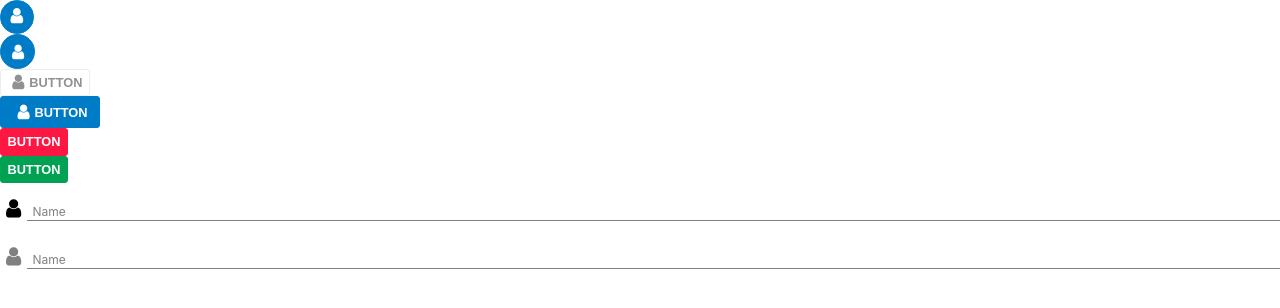
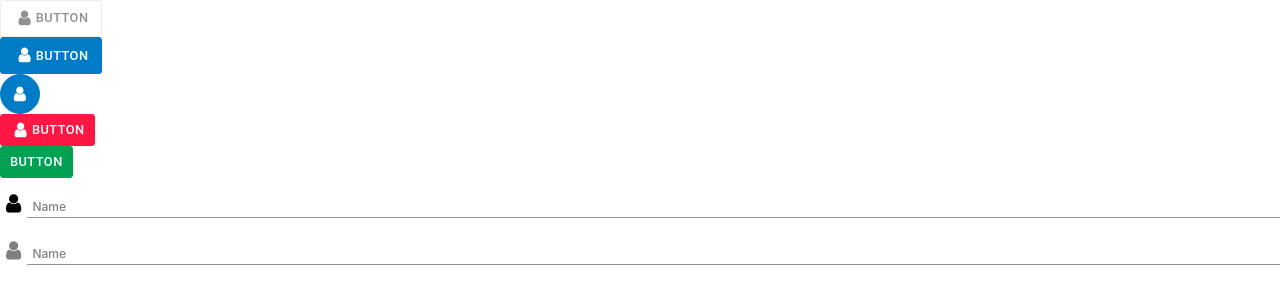
Before and after one commit to vsv-cv/PerformanceEvaluationPlatform, a React (Create React App) app: page / in a window 1280 px wide. Shown: the top 308 px of the page. Built offline with nearby package versions, Linux system fonts and the light colour scheme.

Commit message:
Fixed Button and Input

```diff
--- a/src/components/atoms/Button/Button.jsx
+++ b/src/components/atoms/Button/Button.jsx
@@ -18,36 +18,57 @@ export const ButtonTheme = {
   SECONDARY: 'secondary',
 }
 
-export const ButtonForm = {
-  CIRCLE: 'circle',
-}
-
 export const ButtonSize = {
   SMALL: 'small',
   MEDIUM: 'medium',
   LARGE: 'large',
 }
 
-const Button = ({ icon, width, type, onClick, children, theme, form, size, className, disabled }) => {
-  const iconChildren = <i className={icon} />
+const Button = ({
+  icon,
+  type,
+  size,
+  theme,
+  width,
+  onClick,
+  children,
+  disabled,
+  iconType,
+  className,
+}) => {
 
-  const classProps = classNames(styles.button, styles[theme], styles[size], styles[form], styles[width], className)
+  const sizeType = {
+    'small': iconType ? 'circleSmall' : 'small',
+    'medium': iconType ? 'circleMedium' : 'medium',
+    'large': iconType ? 'circleLarge' : 'large',
+  }
+
+  const classProps = classNames(styles.button, styles[theme], styles[sizeType[size]], styles[width], className)
 
   return (
-    <button type={type} onClick={onClick} disabled={disabled} className={classProps}>
-      {icon && iconChildren}
-      {children}
-    </button>
+    <>
+      {!iconType ?
+        <button type={type} onClick={onClick} disabled={disabled} className={classProps}>
+          {icon && <i className={icon} />}
+          {children}
+        </button>
+        :
+        <button type={type} onClick={onClick} disabled={disabled} className={classProps}>
+          {icon && <i className={icon} />}
+          {/* <div className={styles.hideText}>{children}</div> */}
+        </button>
+      }
+    </>
   )
 }
 
 Button.propTypes = {
   icon: PropTypes.string,
   type: PropTypes.string,
-  form: PropTypes.string,
   size: PropTypes.string,
   width: PropTypes.string,
   theme: PropTypes.string,
+  iconType: PropTypes.bool,
   disabled: PropTypes.bool,
   children: PropTypes.string,
   className: PropTypes.string,
@@ -56,13 +77,13 @@ Button.propTypes = {
 
 Button.defaultProps = {
   icon: '',
-  form: '',
-  size: '',
   width: '',
   children: '',
   className: '',
+  iconType: false,
   disabled: false,
   onClick: () => {},
+  size: ButtonSize.SMALL,
   type: ButtonType.BUTTON,
   theme: ButtonTheme.DEFAULT,
 }
--- a/src/components/atoms/Button/button.module.scss
+++ b/src/components/atoms/Button/button.module.scss
@@ -7,7 +7,7 @@ $success-hover: #018f49;
 $grey-light-color: #ededed;
 $grey-darc-color: #919191;
 $withe-color: #fff;
-$base-font-family: sans-serif;
+$base-font-family: "Roboto", "Helvetica", "Arial", sans-serif;
 
 .button {
   -webkit-appearance: none;
@@ -19,11 +19,12 @@ $base-font-family: sans-serif;
   justify-content: space-around;
   font-family: $base-font-family;
   font-size: 0.8em;
-  font-weight: 550;
+  font-weight: 540;
+  line-height: 1.75;
+  border-radius: 3px;
+  letter-spacing: 0.03857em;
   text-transform: uppercase;
-  border-radius: 3px;
   cursor: pointer;
-  position: relative;
 
   &:hover {
     color: $main-color;
@@ -38,11 +39,22 @@ $base-font-family: sans-serif;
 }
 
 /* Form Icon Button */
-.circle {
-  height: 2.2rem;
-  width: 2.2rem;
+.circleSmall {
+  height: 1.9rem;
+  width: 1.9rem;
   border-radius: 50%;
-  display: inline-block;
+}
+
+.circleMedium {
+  height: 2.1rem;
+  width: 2.1rem;
+  border-radius: 50%;
+}
+
+.circleLarge {
+  height: 2.5rem;
+  width: 2.5rem;
+  border-radius: 50%;
 }
 
 /* Width Button */
@@ -52,15 +64,15 @@ $base-font-family: sans-serif;
 
 /* Size Button */
 .small {
-  padding: 0.4em 0.5em;
+  padding: 0.2em 0.4em;
 }
 
 .medium {
-  padding: 0.6em 0.9em;
+  padding: 0.3em 0.7em;
 }
 
 .large {
-  padding: 1.4em 1.6em;
+  padding: 0.5em 1em;
 }
 
 /* Theme */
@@ -117,6 +129,7 @@ $base-font-family: sans-serif;
   &:hover {
     color: $withe-color;
     background: $secondary-hover;
+    border: 1px solid $secondary-hover;
   }
 
   &:disabled {
@@ -145,3 +158,12 @@ $base-font-family: sans-serif;
     cursor: default;
   }
 }
+
+.hideText{
+  font-size: 0;
+  z-index: -1000;
+  // text-align: left;
+  // white-space: nowrap;
+  // overflow: hidden;
+  // text-indent: -9999px;
+}
--- a/src/components/atoms/IconButton/IconButton.jsx
+++ /dev/null
@@ -1,62 +0,0 @@
-import React from 'react'
-import classNames from 'classnames'
-import PropTypes from 'prop-types'
-
-import styles from './iconButton.module.scss'
-
-export const IconType = {
-  BUTTON: 'button',
-  RESET: 'reset',
-  SUBMIT: 'submit',
-}
-
-export const IconTheme = {
-  DEFAULT: 'default',
-  ROUNDED: 'rounded',
-}
-
-export const IconSize = {
-  SMALL: 'small',
-  MEDIUM: 'medium',
-  LARGE: 'large',
-}
-
-export const IconButton = ({
-  icon,
-  size,
-  type,
-  theme,
-  onClick,
-  disabled,
-  className,
-}) => {
-  const iconChildren = <i className={icon} />
-
-  const classProps = classNames(styles.button, styles[theme], styles[size], className)
-
-  return (
-    <button type={type} onClick={onClick} disabled={disabled} className={classProps}>
-      {icon && iconChildren}
-    </button>
-  )
-}
-
-IconButton.propTypes = {
-  icon: PropTypes.string,
-  type: PropTypes.string,
-  size: PropTypes.string,
-  theme: PropTypes.string,
-  disabled: PropTypes.bool,
-  className: PropTypes.string,
-  onClick: PropTypes.func.isRequired,
-}
-
-IconButton.defaultProps = {
-  icon: '',
-  className: '',
-  disabled: false,
-  onClick: () => {},
-  size: IconSize.MEDIUM,
-  type: IconType.BUTTON,
-  theme: IconTheme.DEFAULT,
-}
--- a/src/components/atoms/IconButton/iconButton.module.scss
+++ /dev/null
@@ -1,71 +0,0 @@
-$main-color: #007cc7;
-$withe-color: #fff;
-$grey-light-color: #ededed;
-$grey-darc-color: #919191;
-$base-font-family: sans-serif;
-
-.button {
-  -webkit-appearance: none;
-  border: 0;
-  outline: 0;
-  display: flex;
-  align-items: center;
-  justify-content: center;
-  cursor: pointer;
-  position: relative;
-  border-radius: 50%;
-
-  &:hover {
-    color: $main-color;
-    background: $withe-color;
-  }
-     &:disabled {
-    color: $grey-darc-color;
-    background: $withe-color;
-    border-color: $grey-light-color;
-    cursor: default;
-  }
-}
-
-/* Size */
-.small {
-  height: 2.1rem;
-  width: 2.1rem;
-
-}
-
-.medium {
-  height: 2.7rem;
-  width: 2.7rem;
-}
-
-.large {
-  height: 4.3rem;
-  width: 4.3rem;
-}
-
-/* Theme */
-.default {
-  color: $withe-color;
-  background: $main-color;
-  border: 1px solid $main-color;
-}
-
-.rounded {
-  color: $main-color;
-  background: $withe-color;
-  border: 1px solid $main-color;
-  transition: color 0.3s ease, background 0.3s ease;
-
-  &:hover {
-    color: $withe-color;
-    background: $main-color;
-  }
-
-  &:disabled {
-    color: $grey-darc-color;
-    background: $withe-color;
-    border-color: $grey-light-color;
-    cursor: default;
-  }
-}
--- a/src/components/atoms/Input/Input.jsx
+++ b/src/components/atoms/Input/Input.jsx
@@ -2,7 +2,7 @@ import React from 'react'
 import classNames from 'classnames'
 import PropTypes from 'prop-types'
 
-import classes from './input.module.scss'
+import styles from './input.module.scss'
 
 const Input = ({
   icon,
@@ -11,39 +11,31 @@ const Input = ({
   value,
   label,
   disabled,
-    required,
   handleChange
 }) => {
-  const iconElement = (
-    <div className={classes.icon}>
-      <i className={icon} />
-    </div>
-  )
 
-  const containerClasses = classNames([classes.conteiner], {
-    [classes.disabled]: disabled,
+  const containerClasses = classNames([styles.conteiner], {
+    [styles.disabled]: disabled,
   })
 
-  const labelClasses = classNames([classes.formInput__label], {
-    [classes.formInput__label_up]: value.length > 0,
+  const labelClasses = classNames([styles.formInput__label], {
+    [styles.formInput__label_up]: value.length > 0,
   })
-
-  // const formInputClasses = classNames([classes.formInput],
-  //   classes[width]
-  // )
 
   return (
     <div className={containerClasses}>
-      {icon && iconElement}
-      <div className={classes.formInput}>
+      {icon &&
+        <div className={styles.icon}>
+          <i className={icon} />
+        </div>}
+      <div className={styles.formInput}>
         <input
           type={type}
           name={name}
           value={value}
           disabled={disabled}
-          required={required}
           onChange={handleChange}
-          className={classes.formInput__input}
+          className={styles.formInput__input}
         />
         {label && <label className={labelClasses}>{label}</label>}
       </div>
@@ -54,9 +46,8 @@ const Input = ({
 Input.propTypes = {
   icon: PropTypes.string,
   type: PropTypes.string,
+  name: PropTypes.string,
   disabled: PropTypes.bool,
-  required: PropTypes.bool,
-  name: PropTypes.string.isRequired,
   value: PropTypes.string.isRequired,
   label: PropTypes.string.isRequired,
   handleChange: PropTypes.func.isRequired,
@@ -65,11 +56,8 @@ Input.propTypes = {
 Input.defaultProps = {
   icon: '',
   name: '',
-  label: '',
-  type: 'button',
-  required: true,
+  type: 'text',
   disabled: false,
-  value: PropTypes.string.isRequired,
 }
 
-export  { Input }
+export { Input }
--- a/src/components/atoms/Input/input.module.scss
+++ b/src/components/atoms/Input/input.module.scss
@@ -1,6 +1,8 @@
 $grey-color: grey;
 $black-color: black;
-$blue-color: #007cc7;
+$focus-color: #1976d2;
+$main-color: #007cc7;
+$primary-hover: #1769aa;
 
 @mixin upLabel {
   top: -4px;
@@ -17,10 +19,47 @@ $blue-color: #007cc7;
     padding-top: 1px;
   }
 
+  &:focus.formInput__label {
+    color: $primary-hover;
+  }
+
   .formInput {
     position: relative;
     margin: 7px 0;
     width: 100%;
+
+    &:before {
+        left: 0;
+        right: 0;
+        bottom: 0;
+        content: "\00a0";
+        position: absolute;
+        transition: border-bottom-color 200ms cubic-bezier(0.4, 0, 0.2, 1) 0ms;
+        border-bottom: 1px solid rgba(0, 0, 0, 0.42);
+        pointer-events: none;
+      }
+
+      &:after {
+        left: 0;
+        right: 0;
+        bottom: 0;
+        content: "";
+        color: black;
+        position: absolute;
+        transform: scaleX(0);
+        transition: transform 200ms cubic-bezier(0, 0, 0.2, 1) 0ms;
+        border-bottom: 2px solid #1976d2;
+        pointer-events: none;
+      }
+
+      &:focus-within.formInput:after{
+        transform: scaleX(1);
+      }
+
+      // &:hover.formInput:after{
+      //   transform: scaleX(1);
+      //   border-bottom: 2px solid rgba(0, 0, 0, 0.87);
+      // }
 
     .formInput__input {
       background: none;
@@ -29,10 +68,8 @@ $blue-color: #007cc7;
       font-size: 14px;
       padding: 9px 9px 2px 5px;
       display: block;
-      width: 100%;
       border: none;
       border-radius: 0;
-      border-bottom: 1px solid $grey-color;
       margin: 3px 0;
 
       &:focus {
@@ -41,6 +78,7 @@ $blue-color: #007cc7;
 
       &:focus ~ .formInput__label {
         @include upLabel();
+        color: $focus-color;
       }
     }
 
@@ -51,7 +89,7 @@ $blue-color: #007cc7;
     .formInput__label {
       color: $grey-color;
       font-size: 12px;
-      font-weight: normal;
+      font-weight: 450;
       position: absolute;
       pointer-events: none;
       left: 5px;
@@ -65,8 +103,8 @@ $blue-color: #007cc7;
   }
 }
 
-.disabled{
-  .icon{
+.disabled {
+  .icon {
     color: gray;
   }
 }
--- a/src/components/atoms/InputButtonIconButtonExample.jsx
+++ b/src/components/atoms/InputButtonIconButtonExample.jsx
@@ -1,17 +1,12 @@
 import React, { useState } from "react";
 import {
     Button,
-    ButtonTheme,
     ButtonType,
     ButtonSize,
+    ButtonTheme,
 } from "./Button";
 import { Input } from "./Input"
-import {
-    IconButton,
-    IconTheme,
-    IconType,
-    IconSize,
-} from "./IconButton";
+
 
 function InputButtonIconButon() {
     const [name, setName] = useState("");
@@ -22,22 +17,11 @@ function InputButtonIconButon() {
     };
 
     return (
-        <div>
-            <div>
-                <IconButton
-                    size={IconSize.SMALL}
-                    typpe={IconType.BUTTON}
-                    theme={IconTheme.DEFAULT}
-                    icon="fa fa-user fa-lg fa-fw"
-                />
-            </div>
-            <div>
-                <Button form="circle" icon="fa fa-user fa-lg fa-fw"></Button>
-            </div>
+        <div className='buttons'>
             <div>
                 <Button
                     disabled
-                    size={ButtonSize.SMALL}
+                    size={ButtonSize.LARGE}
                     theme={ButtonTheme.ROUNDED}
                     icon="fa fa-user fa-lg fa-fw"
                 >
@@ -47,7 +31,7 @@ function InputButtonIconButon() {
             <div>
                 <Button
                     type={ButtonType.BUTTON}
-                    size={ButtonSize.MEDIUM}
+                    size={ButtonSize.LARGE}
                     theme={ButtonTheme.PRIMARY}
                     icon="fa fa-user fa-lg fa-fw"
                 >
@@ -55,19 +39,19 @@ function InputButtonIconButon() {
                 </Button>
             </div>
             <div>
-                <Button size={ButtonSize.SMALL} theme={ButtonTheme.SECONDARY}>
+                <Button iconType size={ButtonSize.LARGE} icon="fa fa-user fa-lg fa-fw">Text</Button>
+            </div>
+            <div>
+                <Button icon="fa fa-user fa-lg fa-fw" size={ButtonSize.MEDIUM} theme={ButtonTheme.SECONDARY}>
                     Button
                 </Button>
             </div>
             <div>
-                <Button size={ButtonSize.SMALL} theme={ButtonTheme.SUCCESS}>
+                <Button size={ButtonSize.MEDIUM} theme={ButtonTheme.SUCCESS}>
                     Button
                 </Button>
             </div>
             <Input
-                required
-                type="text"
-                name="name"
                 label="Name"
                 value={name}
                 handleChange={handleChange}
--- a/src/index.css
+++ b/src/index.css
@@ -15,3 +15,8 @@ code {
 .App{
   width: 100%;
 }
+
+.buttons{
+  display: flex;
+  flex-direction: column;
+}
```
Also changed, not shown: src/components/atoms/Errors/Errors.jsx (added, +11 -0 lines), src/components/atoms/IconButton/index.js (deleted, +0 -7 lines), src/components/atoms/Errors/errors.module.css (added). Lines whose indentation alone changed are shown as unchanged.
